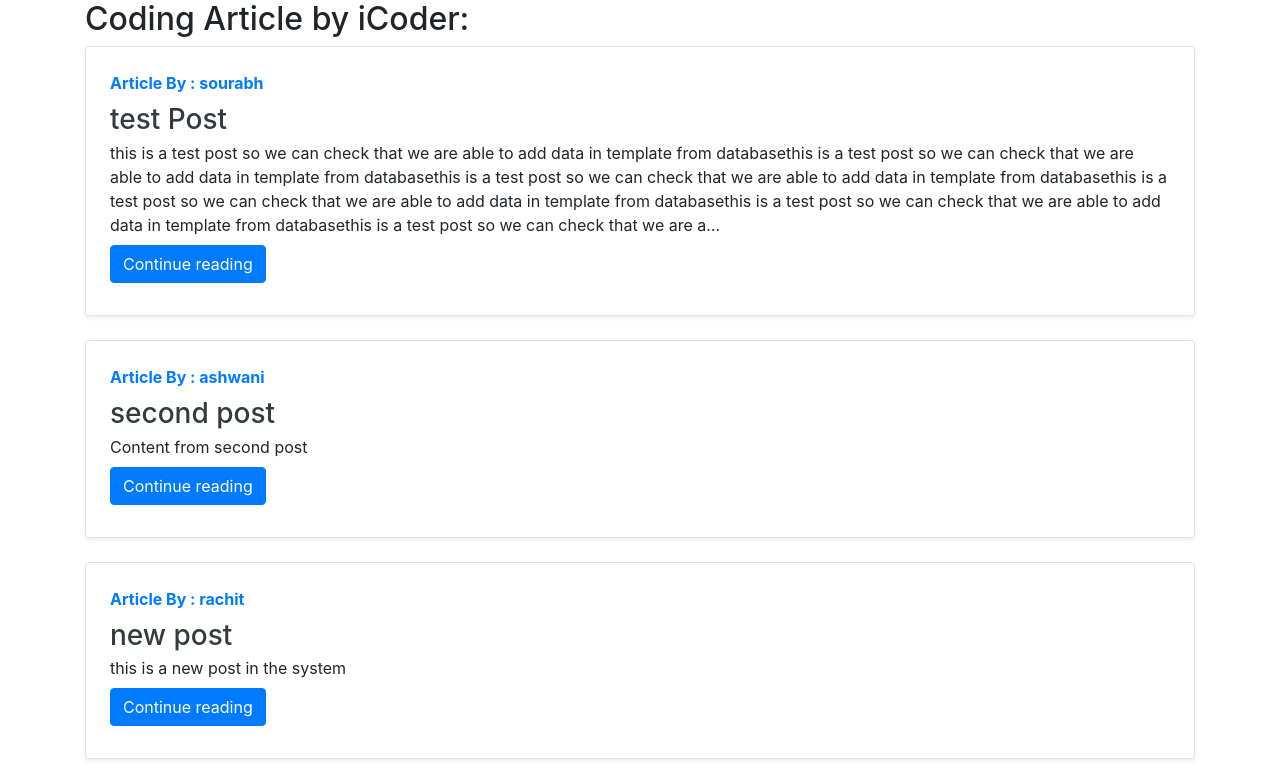
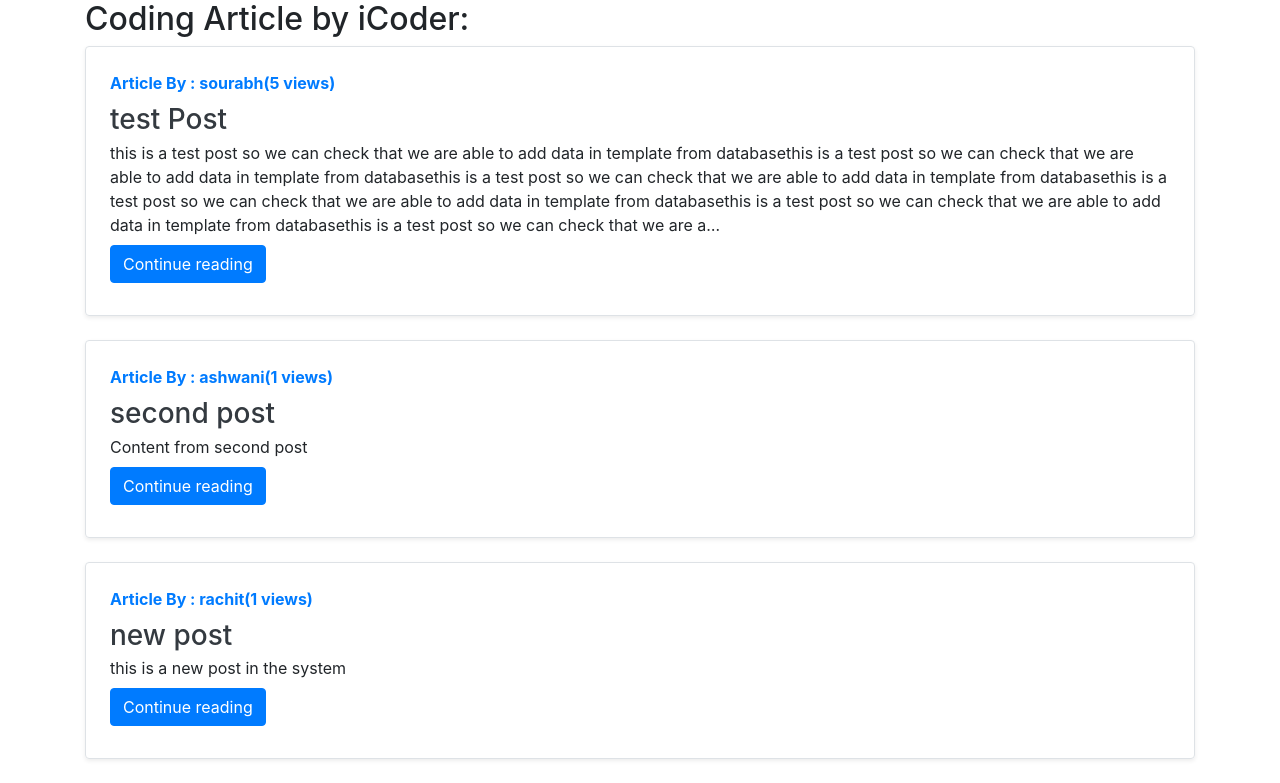
Before and after one commit to SourabhRishabhMishra/icoder, a Django app: page /blog/ in a window 1280 px wide. Shown: the part 56-839 px from the top of the page. Run offline with Django 3.2, Linux system fonts and the light colour scheme; data comes from the database, SQL or seed files in the repository; both versions use the stored data as it was after the commit; some libraries are stand-ins or nearby versions.

Commit message:
code with harry last video

```diff
--- a/blog/models.py
+++ b/blog/models.py
@@ -9,6 +9,7 @@ class Post(models.Model):
     title = models.CharField(max_length=255)
     content = models.TextField()
     author = models.CharField(max_length=100)
+    views = models.IntegerField(default=0)
     slug = models.CharField(max_length=130,default="")
     timestamp = models.DateTimeField(blank = True)
 
--- a/blog/views.py
+++ b/blog/views.py
@@ -13,6 +13,8 @@ def blogHome(request):
 
 def blogPost(request,slug):
     post = Post.objects.filter(slug=slug).first()
+    post.views = post.views + 1
+    post.save()
     comments = BlogComment.objects.filter(post=post,parent=None)
     replies = BlogComment.objects.filter(post=post).exclude(parent=None)
     replyDict = {}
--- a/templates/blog/blogHome.html
+++ b/templates/blog/blogHome.html
@@ -9,7 +9,7 @@
 {% for post in allPosts %}
 <div class="row no-gutters border rounded overflow-hidden flex-md-row mb-4 shadow-sm h-md-250 position-relative">
         <div class="col p-4 d-flex flex-column position-static">
-          <strong class="d-inline-block mb-2 text-primary">Article By : {{post.author}}</strong>
+          <strong class="d-inline-block mb-2 text-primary">Article By : {{post.author}}({{post.views}} views)</strong>
           <h3 class="mb-0"><a class="text-dark"href="/blog/{{post.slug}}">{{post.title}}</a></h3>
           <div class="mb-1 text-muted">{{post.datetime}}</div>
           <p class="card-text mb-auto">{{post.content | truncatechars:500}}</p>
--- a/templates/blog/blogPost.html
+++ b/templates/blog/blogPost.html
@@ -1,7 +1,7 @@
 {% extends 'base.html' %} {% block title %} BlogPost {% endblock title %} {% block body %} {% load humanize %} {% load extras %}
 <div class="container my-3">
     <h2 class="blog-post-title">{{post.title}}</h2>
-    <p class="blog-post-meta">{{post.timestamp}} by <a href="/about">{{post.author}}</a></p>
+    <p class="blog-post-meta">{{post.timestamp}} by <a href="/about">{{post.author}}</a> <span> {{post.views}} views</span></p>
 
     <p>{{post.content}}</p>
     <hr>
```
Also changed, not shown: blog/migrations/0007_post_views.py (added), db.sqlite3.
